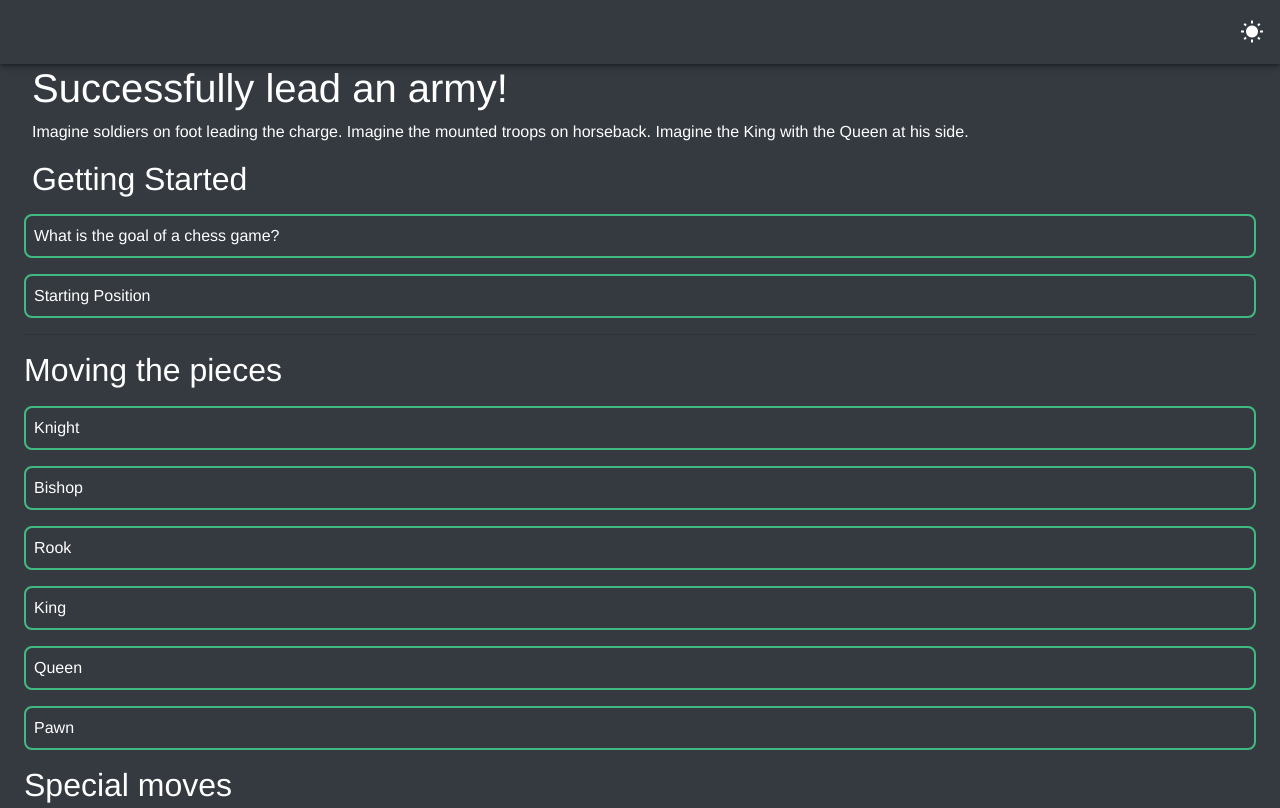
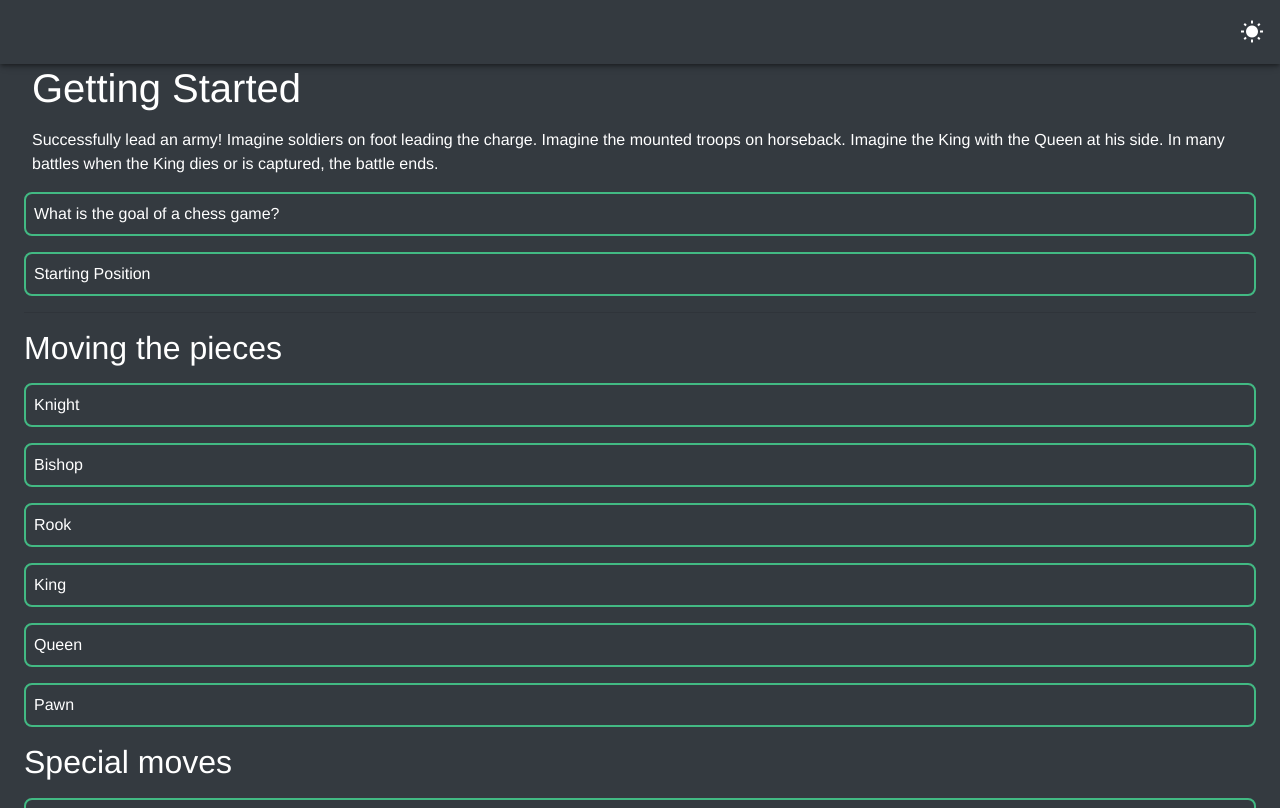
Before and after one commit to napoleon-commits/SelmaChessApp, a Vue app: page / in a window 1280 px wide. Shown: the top 808 px of the page. Built offline with nearby package versions, Linux system fonts and the light colour scheme.

Commit message:
updated landing page header

```diff
--- a/src/components/Learn.vue
+++ b/src/components/Learn.vue
@@ -1,15 +1,12 @@
 <template>
   <div :class="`${this.$store.state.darkModeClass} mx-4`">
       <div class="mb-3">
-        <div class="h1 px-2">
-            {{LandingPageHeader.header}}
-        </div>
+          <div class="h1 px-2">Getting Started</div>
+      </div>
+      <div class="mb-3">
         <div class="px-2">
             {{LandingPageHeader.description}}
         </div>
-      </div>
-      <div class="mb-3">
-          <div class="h2 px-2">Getting Started</div>
       </div>
       <div class="mb-3">
           <button
--- a/src/static/LandingPageHeader.js
+++ b/src/static/LandingPageHeader.js
@@ -1,13 +1,16 @@
 export default {
-  header: 'Successfully lead an army!',
   description: `
+        Successfully lead an army!
         Imagine soldiers on foot leading the charge.
         Imagine the mounted troops on horseback.
         Imagine the King with the Queen at his side.
+        In many battles when the King dies or is captured, the battle ends.
     `,
   speech: `
+    Successfully lead an army!
     Imagine. Soldiers on foot leading the charge.
     Imagine. The mounted troops on horseback.
     Imagine. The King with the Queen at his side.
+    In many battles when the King dies or is captured, the battle ends.
 `,
 };
```
